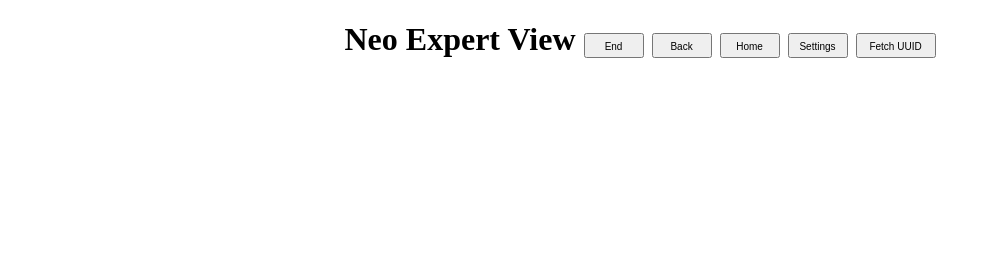
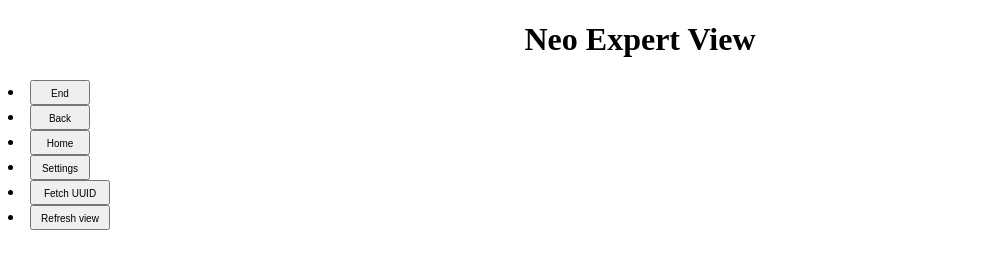
Before and after one commit to InceptAi/neo, a website: page neo-server/njs/index.html in a window 1280 px wide. Shown: the whole page, without its empty margins (0-991 px from the left). Drawn offline with Linux system fonts and the light colour scheme.

Commit message:
Neo changes

```diff
--- a/neo-server/njs/index.html
+++ b/neo-server/njs/index.html
@@ -5,14 +5,18 @@
 		<link rel="stylesheet" href="neostyles.css">
 		<script type="text/javascript" src="neolist.js"></script>
 		<h1  align="center"> <font size="6"> Neo Expert View </font>
-		<button align="center" type="button" style="height:25px;width:60px" onclick="javascript:endExpertSession()"><font size="1">End</font></button>
-		<button align="center" type="button" style="height:25px;width:60px" onclick="javascript:sendBackButtonCommand()"><font size="1">Back</font></button>
-		<button align="center" type="button" style="height:25px;width:60px" onclick="javascript:sendHomeButtonCommand()"><font size="1">Home</font></button>
-		<button align="center" type="button" style="height:25px;width:60px" onclick="javascript:sendShowSettingsButtonCommand()"><font size="1">Settings</font></button>
-		<button align="center" type="button" style="height:25px;width:80px" onclick="javascript:fetchUuidList()"><font size="1">Fetch UUID</font></button>
 		</h1>
 	</head>
 	<body onload="javascript:initializeWebSocket()">
+		<div>
+		<ul id="specialCommands"></ul>
+		<li> <button align="center" type="button" style="height:25px;width:60px" onclick="javascript:endExpertSession()"><font size="1">End</font></button> </li>
+		<li> <button align="center" type="button" style="height:25px;width:60px" onclick="javascript:sendBackButtonCommand()"><font size="1">Back</font></button> </li>
+		<li> <button align="center" type="button" style="height:25px;width:60px" onclick="javascript:sendHomeButtonCommand()"><font size="1">Home</font></button> </li>
+		<li> <button align="center" type="button" style="height:25px;width:60px" onclick="javascript:sendShowSettingsButtonCommand()"><font size="1">Settings</font></button> </li>
+		<li> <button align="center" type="button" style="height:25px;width:80px" onclick="javascript:fetchUuidList()"><font size="1">Fetch UUID</font></button> </li>
+		<li> <button align="center" type="button" style="height:25px;width:80px" onclick="javascript:sendRefreshCommand()"><font size="1">Refresh view</font></button> </li>
+		</div>
 		<div>
 		<ul id="uuidList"></ul>
 		</div>
--- a/neo-server/njs/neolist.js
+++ b/neo-server/njs/neolist.js
@@ -7,6 +7,7 @@ const EXPERT_SPECIAL_ACTION_HOME = "home";
 const EXPERT_SPECIAL_ACTION_END_SESSION = "end";
 const EXPERT_SPECIAL_ACTION_GO_BACK = "back";
 const EXPERT_SPECIAL_ACTION_SHOW_SETTINGS = "settings";
+const EXPERT_SPECIAL_ACTION_REFRESH = "refresh";
 
 let webSocket;
 var lastSelectedUUID;
@@ -196,6 +197,10 @@ function sendShowSettingsButtonCommand() {
 	sendCommand(EXPERT_SPECIAL_ACTION_SHOW_SETTINGS);
 }
 
+function sendRefreshCommand() {
+	sendCommand(EXPERT_SPECIAL_ACTION_REFRESH);
+}
+
 function sendCommand(command) {
 	//Send message to Client
 	if (webSocket == undefined) {
```
Also changed, not shown: neo-server/njs/relay.js (+14 -5 lines), 1 other file.
